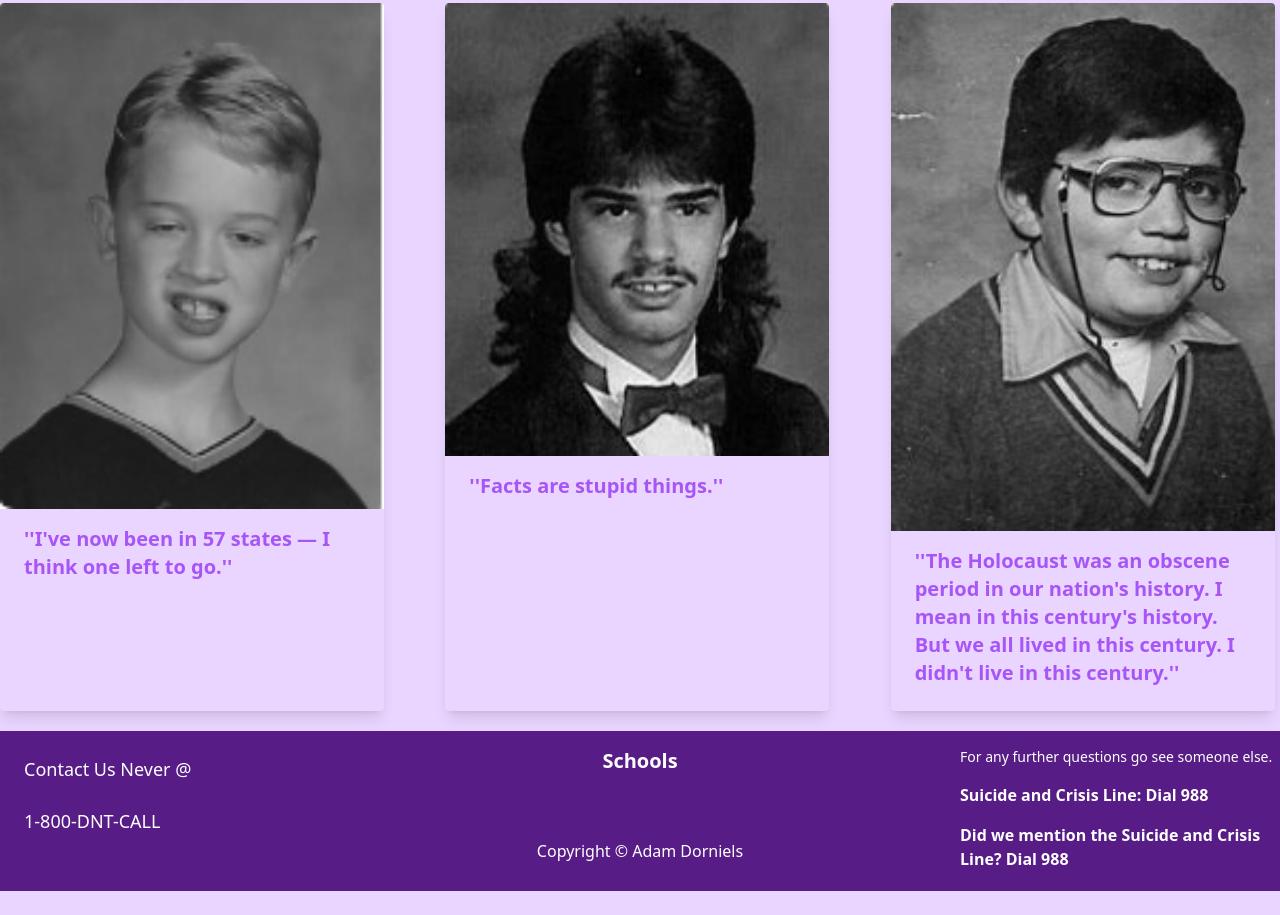
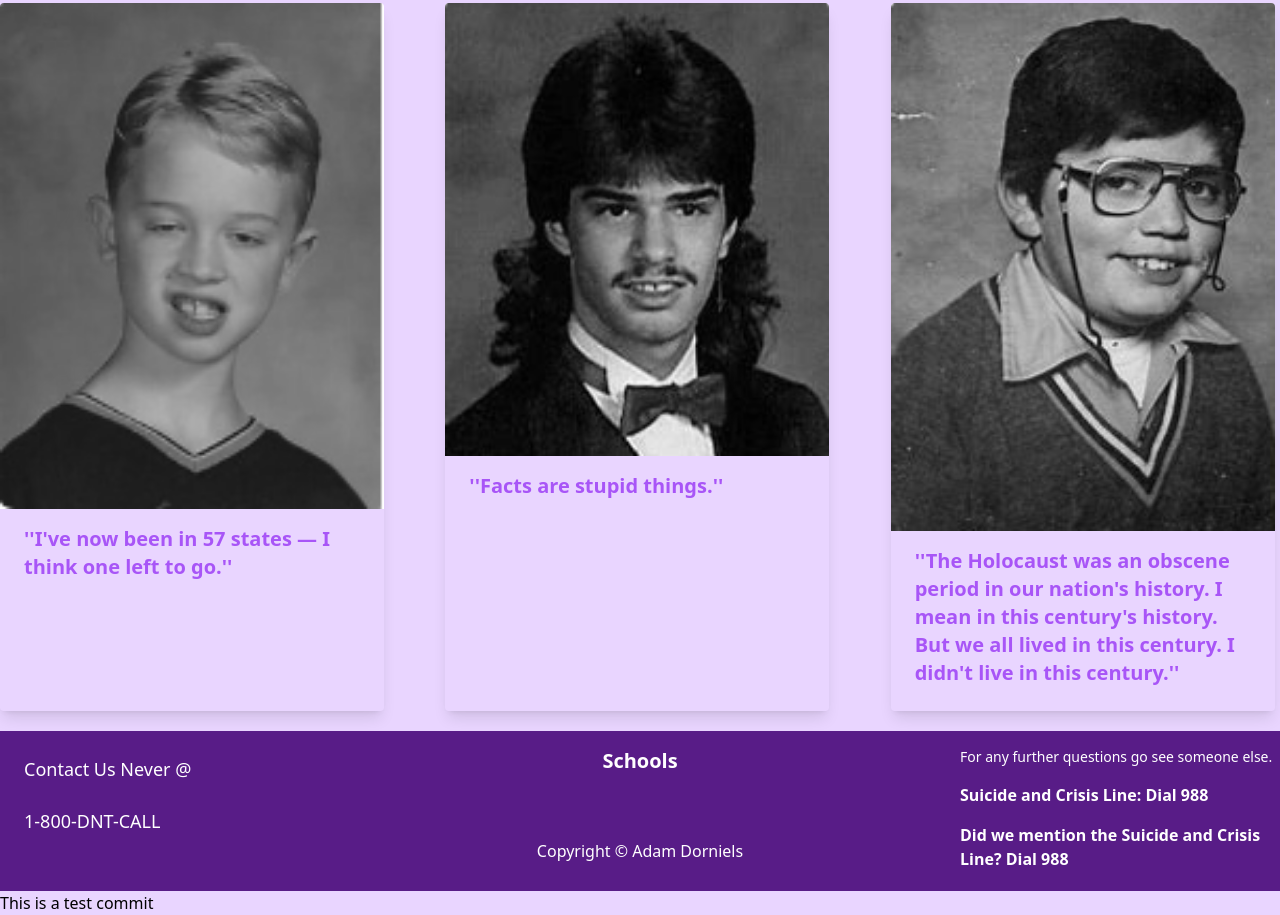
Before and after one commit to AdamDaniels1/TailwindTest, a website: page index.html in a window 1280 px wide. Shown: the part 613-1528 px from the top of the page. Drawn offline with Linux system fonts and the light colour scheme; no server answers.

Commit message:
Testing commit

```diff
--- a/index.html
+++ b/index.html
@@ -99,6 +99,7 @@
             <h1 class="text-white font-sans font-bold text-xlg pt-4">Did we mention the Suicide and Crisis Line? Dial 988</h1>
         </div>
       </div>
+      <div>This is a test commit</div>
 
 
 
```
